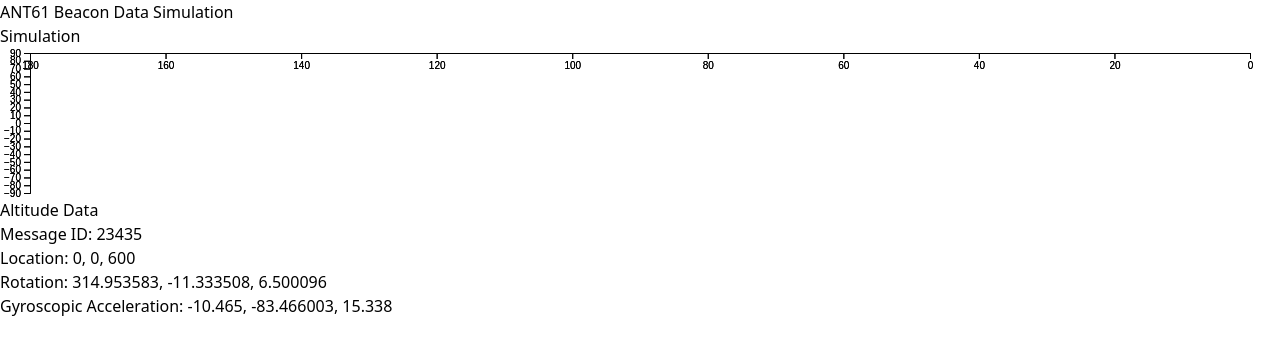
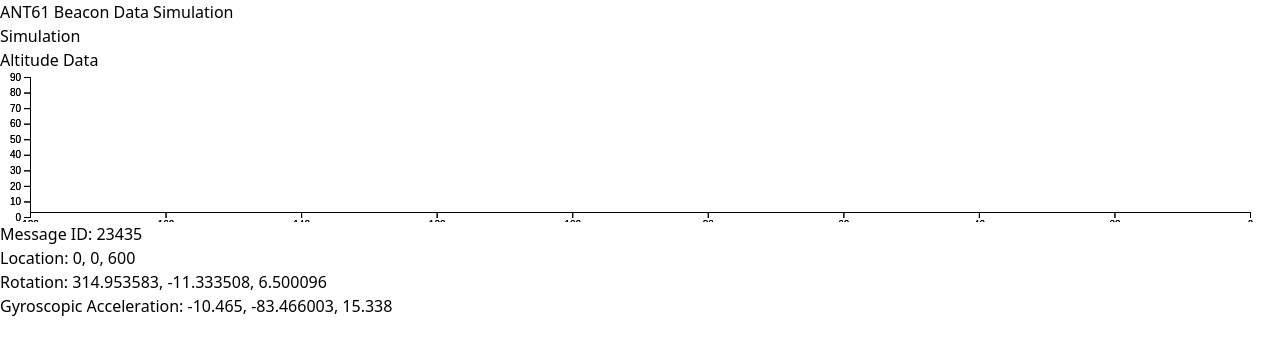
Before and after one commit to Davadakus/ANT61Hackathon, a React (Vite) app: page / in a window 1280 px wide. Shown: the top 354 px of the page. Built offline with nearby package versions, Linux system fonts and the light colour scheme.

Commit message:
layout changes

```diff
--- a/src/App.tsx
+++ b/src/App.tsx
@@ -40,10 +40,14 @@ function App() {
         </div>
 
         {/* Second column */}
-        <div className="grid grid-rows-3 gap-4">
-          <Map></Map>
-          <div className="bg-green-500 h-full">Altitude Data</div>
-          <div className="bg-green-500 h-full flex flex-col">
+        <div className="flex flex-col gap-4">
+          <div className="flex gap-4 basis-2/3">
+            <div className="bg-green-500 h-full grow">
+              Altitude Data
+            </div>
+            <Map></Map>
+          </div>
+          <div className="bg-green-500 h-full flex flex-col basis-1/3">
             <h1>Message ID: {messageId}</h1>
             <h1>Location: {location && location[0]}, {location && location[1]}, {location && location[2]}</h1>
             <h1>Rotation: {rotation && rotation[0]}, {rotation && rotation[1]}, {rotation && rotation[2]}</h1>
--- a/src/Map.tsx
+++ b/src/Map.tsx
@@ -18,7 +18,7 @@ function loadLeftAxis(containerRef: any, svgRef: any){
 
     // Define the scale from -90 to 90
     const yScale = d3.scaleLinear()
-    .domain([-90, 90])  // Data range
+    .domain([-0, 90])  // Data range
     .range([height, 0]);  // Inverted because SVG y-coordinates grow downwards
 
     // Define the axis
@@ -56,7 +56,7 @@ function loadBottomAxis(containerRef: any, svgRef: any){
 
     // Append the axis to the SVG
     svg.append('g')
-        .attr('transform', `translate(${margin.left},${(containerHeight - height)/ 2})`)
+        .attr('transform', `translate(${margin.left},${(height)})`)
         .call(yAxis);
 }
 
@@ -72,7 +72,7 @@ export default function Map(){
     }, []);
 
     return (
-        <div ref={containerRef} className="bg-red-500 h-full">
+        <div ref={containerRef} className="bg-red-500 h-full grow">
             <svg ref={svgRef}></svg>
         </div>
     );
```
